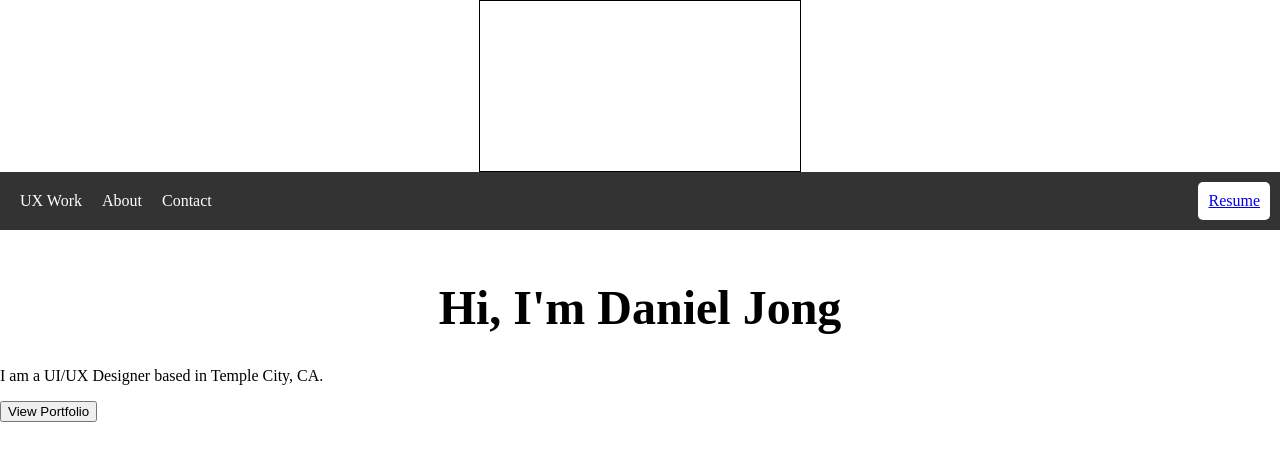
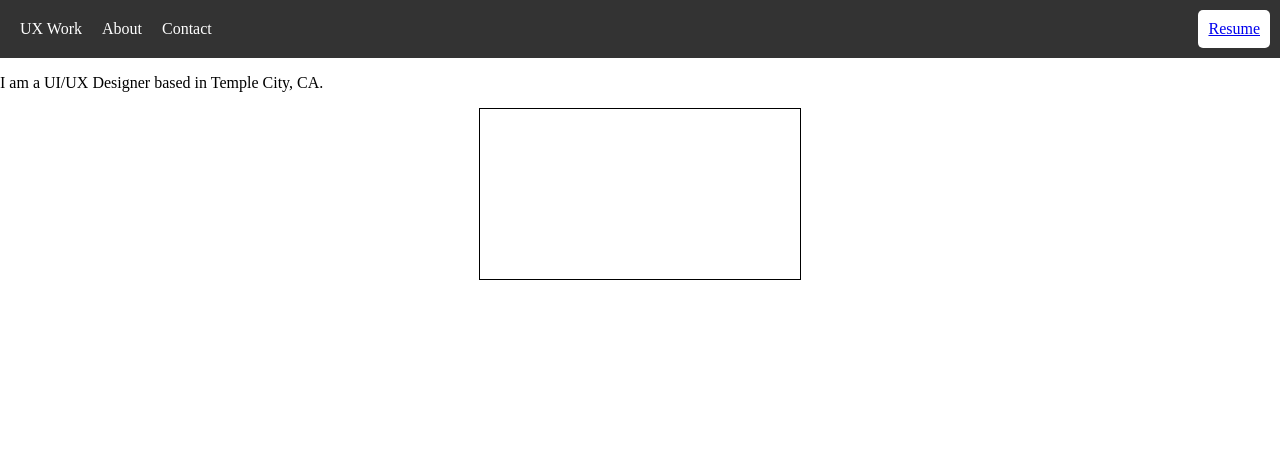
Before and after one commit to danielj1415/UI-UX-Portfolio, a website: page index.html in a window 1280 px wide. Drawn offline with Linux system fonts and the light colour scheme.

Commit message:
also made some changes to placements

```diff
--- a/index.html
+++ b/index.html
@@ -7,7 +7,6 @@
     <link rel="stylesheet" href="app.css" />
   </head>
   <body>
-    <canvas id="canvas3d"></canvas>
     <header>
         <nav>
           <ul>
@@ -21,9 +20,9 @@
           </div>
       </header>
     <main>
-      <h1>Hi, I'm Daniel Jong</h1>
+
       <p>I am a UI/UX Designer based in Temple City, CA.</p>
-      <button>View Portfolio</button>
+        <canvas id="canvas3d"></canvas>
     </main>
     <script
       async
```
